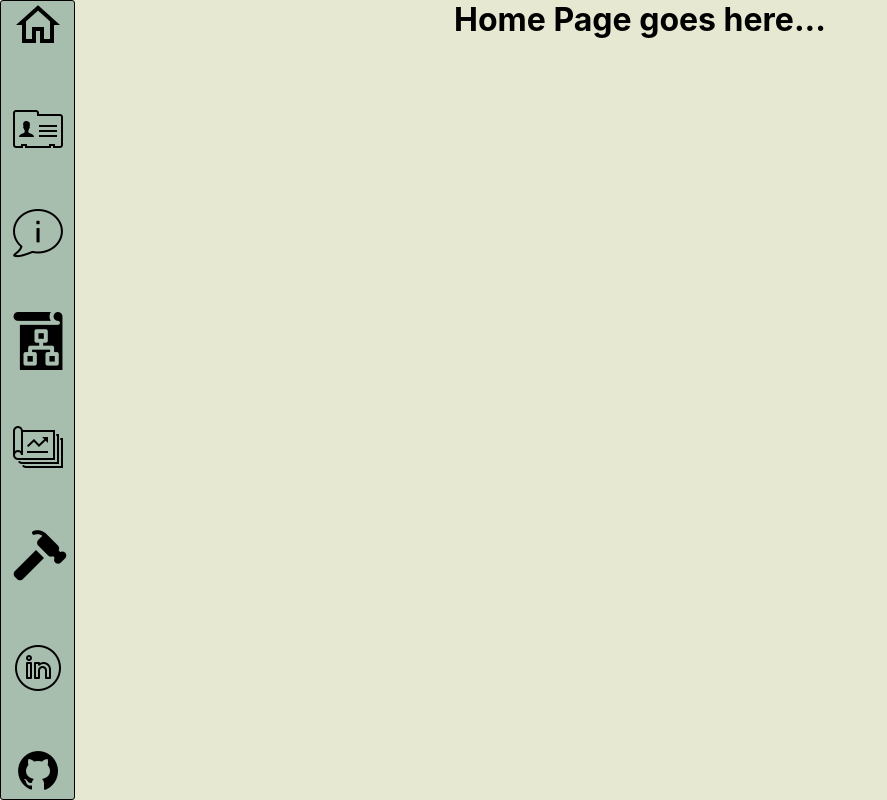
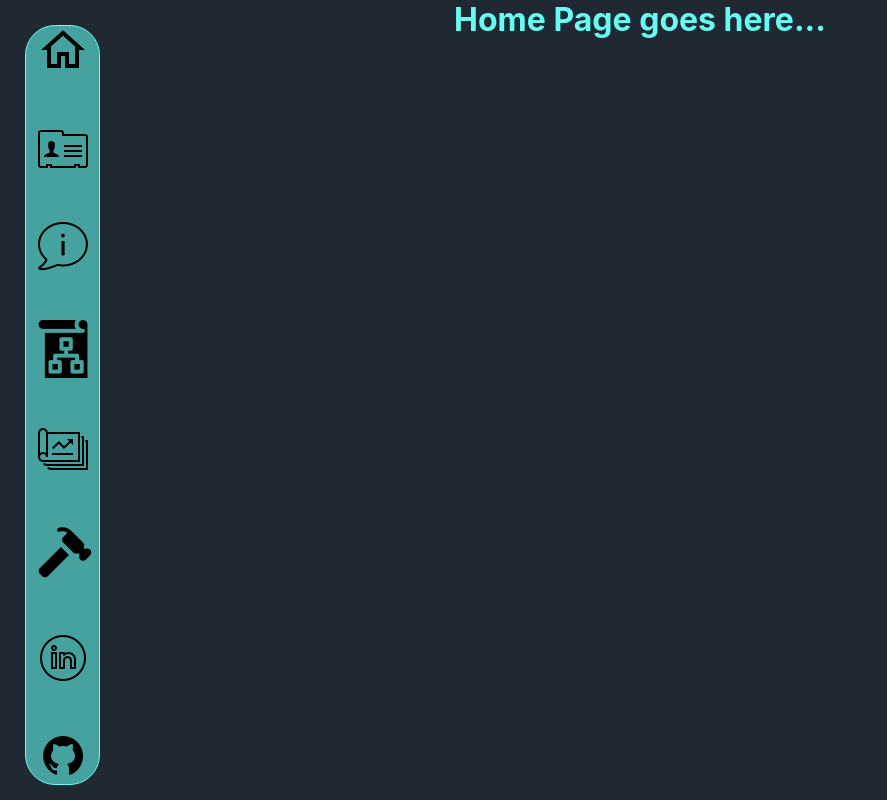
Before and after one commit to justingracie/Portfolio--1-, a React (Create React App) app: page / in a window 1280 px wide. Shown: the whole page, without its empty margins (0-887 px from the left). Built offline with nearby package versions, Linux system fonts and the light colour scheme.

Commit message:
fixed form position

```diff
--- a/src/App.css
+++ b/src/App.css
@@ -1,4 +1,6 @@
 body{
-  background-color:#E7E8D1;
+  background-color:#1F2833;
   text-align: center;
+  color: #66FCF1;
+
 }
--- a/src/Components/Contact.jsx
+++ b/src/Components/Contact.jsx
@@ -25,6 +25,8 @@ export const ContactUs = () => {
 
     return(
 
+
+
             <div className="formContainer">
                 <div className="form-box">
                     <h5>Contact Me</h5>
@@ -42,7 +44,9 @@ export const ContactUs = () => {
                                 </div>
                                 <ReCAPTCHA
                                     sitekey="6LejhZwhAAAAAFDpFYGvj_ACX5Z5pHamJG5wHFds"
-                                onChange={onChange}/>
+                                    onChange={onChange}
+                                    className="recap"/>
             </div>
+
     );
 };
--- a/src/Components/Nav/Nav.css
+++ b/src/Components/Nav/Nav.css
@@ -1,15 +1,18 @@
 .NavContainer{
-    background-color:#A7BEAE;
+    background-color:#45A29E;
     position: fixed;
     width: 75px;
-    height: 100%;
+    height: 95%;
     display: flex;
     flex-direction: column;
     justify-content: space-between;
     align-items: center;
     z-index: 10;
     border: solid 1px;
-    border-radius: 3px;
+    border-radius: 30px;
+    margin-left: 25px;
+    margin-top: 25px;
+    margin-bottom: 25px;
 }
 
 .NavItem{
--- a/src/Form.css
+++ b/src/Form.css
@@ -6,16 +6,21 @@
 }
 .form-box{
     width: 50%;
-    height: 57vh;
-    border: solid #503526;
+    height: 60%;
+    border: solid #0B0C10;
     border-radius: 5px;
-    margin: 0vw;
-    padding: 5vw;
-    position: relative;
+    /* margin: 0vw; */
+    /* padding: 5vw; */
+    /* position: relative; */
+    /* justify-content: center; */
+    /* align-items: center; */
+    box-shadow: 3px 3px 3px 3px gray;
+    background-color: #C5C6C7;
+    color: #0B0C10;
+    display: flex;
+    flex-direction: column;
     justify-content: center;
     align-items: center;
-    box-shadow: 3px 3px 3px 3px gray;
-    background-color: #E7E8D1;
 }
 .form-box h5{
     font-size: 35px;
@@ -49,7 +54,7 @@ label{
 
 .sendBtn{
     box-shadow: 3px 3px rgb(29, 28, 30);
-    background-color: #B85042;
+    background-color: #45A29E;
     border: solid 1px black;
 }
 
@@ -59,7 +64,15 @@ label{
 }
 
 .formContainer{
-    margin: auto;
-    width: 100%;
-    margin-left: 25%;
+    /* margin: auto; */
+    display: flex;
+    flex-direction: column;
+    align-items: center;
+    justify-content: center;
+    height: 100vh;
+    /* width: 100%;
+    margin-left: 25%; */
 }
+.recap{
+    margin-top: 30px;
+}
```
Lines whose indentation alone changed are shown as unchanged.
